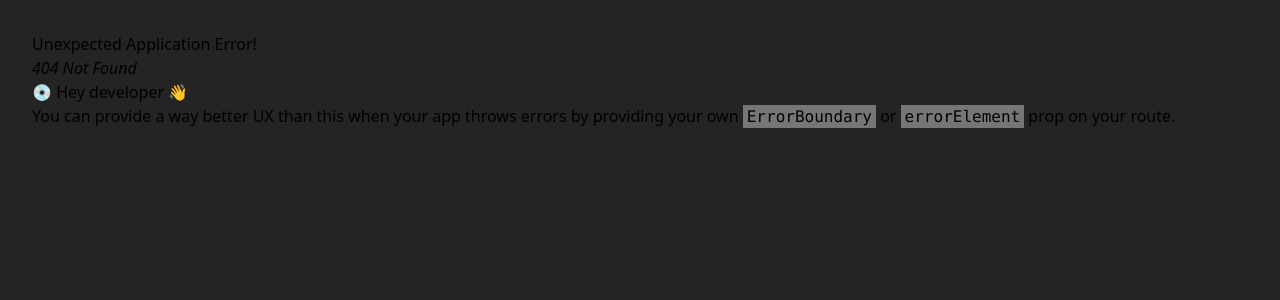
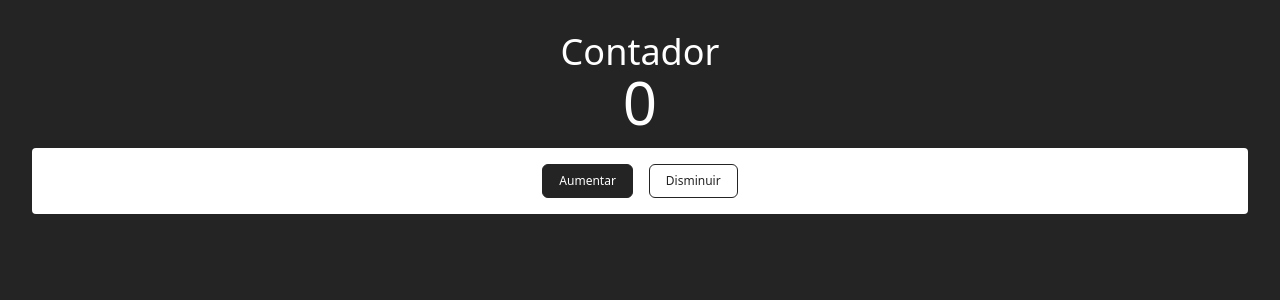
Before and after one commit to LuisDev2001/react-store-ldev01, a React (Vite) app: page /redux in a window 1280 px wide. Before the commit this address had no page. Shown: the top 300 px of the page. Built offline with nearby package versions, Linux system fonts and the light colour scheme.

Commit message:
feat: Implement redux to do a simple counter

```diff
--- a/package.json
+++ b/package.json
@@ -14,9 +14,11 @@
     "@fortawesome/free-regular-svg-icons": "^6.5.2",
     "@fortawesome/free-solid-svg-icons": "^6.5.2",
     "@fortawesome/react-fontawesome": "^0.2.2",
+    "@reduxjs/toolkit": "^2.2.5",
     "axios": "^1.7.2",
     "react": "^18.2.0",
     "react-dom": "^18.2.0",
+    "react-redux": "^9.1.2",
     "react-router-dom": "^6.23.1"
   },
   "devDependencies": {
--- a/src/components/NavBar.tsx
+++ b/src/components/NavBar.tsx
@@ -23,6 +23,9 @@ const NavBar = () => {
         <Link to="/users">
           Ver Usuarios
         </Link>
+        <Link to="/redux">
+          Contador con Redux
+        </Link>
       </div>
     </nav>
   )
--- a/src/main.tsx
+++ b/src/main.tsx
@@ -1,8 +1,12 @@
 import ReactDOM from 'react-dom/client'
 import { RouterProvider } from 'react-router-dom'
 import router from '@/router'
+import { Provider } from 'react-redux'
+import { store } from '@/store/reducers'
 import '@/assets/css/tailwind.css'
 
 ReactDOM.createRoot(document.getElementById('root')!).render(
-  <RouterProvider router={router} />
+  <Provider store={store}>
+    <RouterProvider router={router} />
+  </Provider>
 )
--- a/src/router/index.tsx
+++ b/src/router/index.tsx
@@ -6,6 +6,7 @@ import FavoriteView from '@/views/FavoriteView';
 import ThanksView from '@/views/ThanksView';
 import UsersListView from '@/views/UsersListView';
 import UserView from '@/views/UserView';
+import CounterView from '@/views/CounterView';
 import DefaultLayout from '@/layouts/DefaultLayout';
 
 const routes = [
@@ -21,7 +22,8 @@ const routes = [
   },
   { path: '/thanks', element: <ThanksView /> },
   { path: '/users', element: <UsersListView /> },
-  { path: '/users/:id', element: <UserView /> }
+  { path: '/users/:id', element: <UserView /> },
+  { path: '/redux', element: <CounterView /> },
 ]
 
 const router = createBrowserRouter(routes)
--- /dev/null
+++ b/src/store/counter.store.ts
@@ -0,0 +1,19 @@
+import { createSlice } from '@reduxjs/toolkit'
+
+export const counterSlice = createSlice({
+  name: 'counter',
+  initialState: {
+    counter: 0
+  },
+  reducers: {
+    increment: (state) => {
+      state.counter += 1
+    },
+    decrement: (state) => {
+      state.counter -= 1
+    }
+  },
+  selectors: {
+    getCounter: state => state.counter
+  }
+})
--- /dev/null
+++ b/src/store/reducers.ts
@@ -0,0 +1,8 @@
+import { configureStore } from '@reduxjs/toolkit'
+import { counterSlice } from '@/store/counter.store'
+
+export const store = configureStore({
+  reducer: {
+    counter: counterSlice.reducer
+  }
+})
--- /dev/null
+++ b/src/views/CounterView.tsx
@@ -0,0 +1,21 @@
+import Button from "@/components/Button"
+import { useDispatch, useSelector } from 'react-redux'
+import { counterSlice } from '@/store/counter.store'
+const CounterView = () => {
+  const dispatch = useDispatch()
+  const counter = useSelector(counterSlice.selectors.getCounter)
+  const { increment, decrement } = counterSlice.actions
+
+  return (
+    <div className="text-white text-4xl text-center">
+      <h2>Contador</h2>
+      <p className="text-6xl">{counter}</p>
+      <div className="flex gap-4 justify-center mt-4 bg-white p-4 rounded">
+        <Button variant="primary" onClick={() => dispatch(increment())}>Aumentar</Button>
+        <Button variant="secondary" onClick={() => dispatch(decrement())}>Disminuir</Button>
+      </div>
+    </div>
+  )
+}
+
+export default CounterView
--- a/src/views/UsersListView.tsx
+++ b/src/views/UsersListView.tsx
@@ -20,7 +20,7 @@ const UsersView = () => {
                 <div className="flex items-center space-x-4 rtl:space-x-reverse">
                   <div className="flex-1 min-w-0">
                     <p className="text-lg font-medium text-white">
-                      <b>Name:</b> {user.name}
+                      <b>Name:</b> {user.name} - ({user.username})
                     </p>
                     <p className="text-sm font-medium text-white">
                       <b>Email:</b> {user.email}
```
Also changed, not shown: 1 other file (tests, documents, lock files or other folders).
